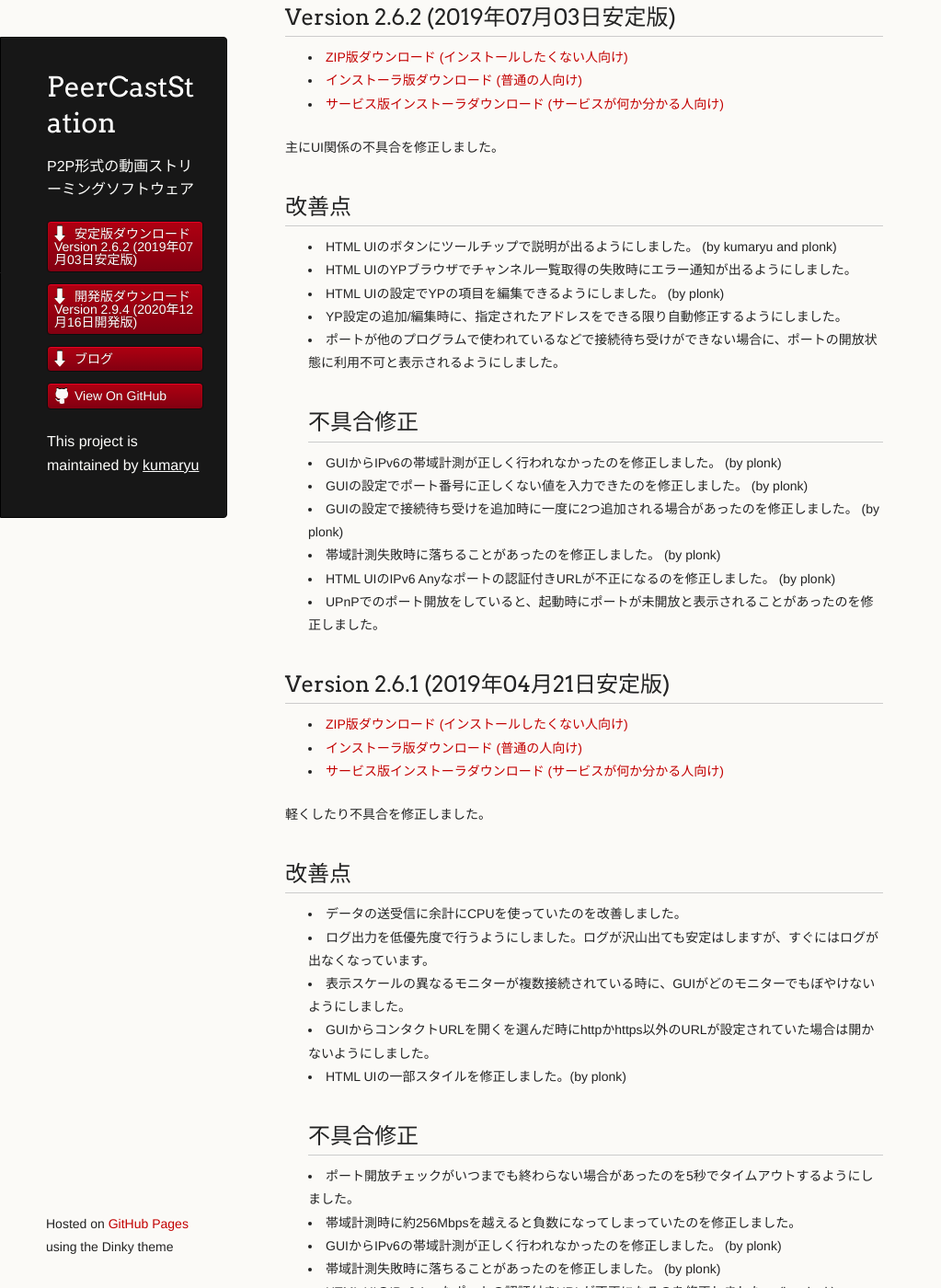
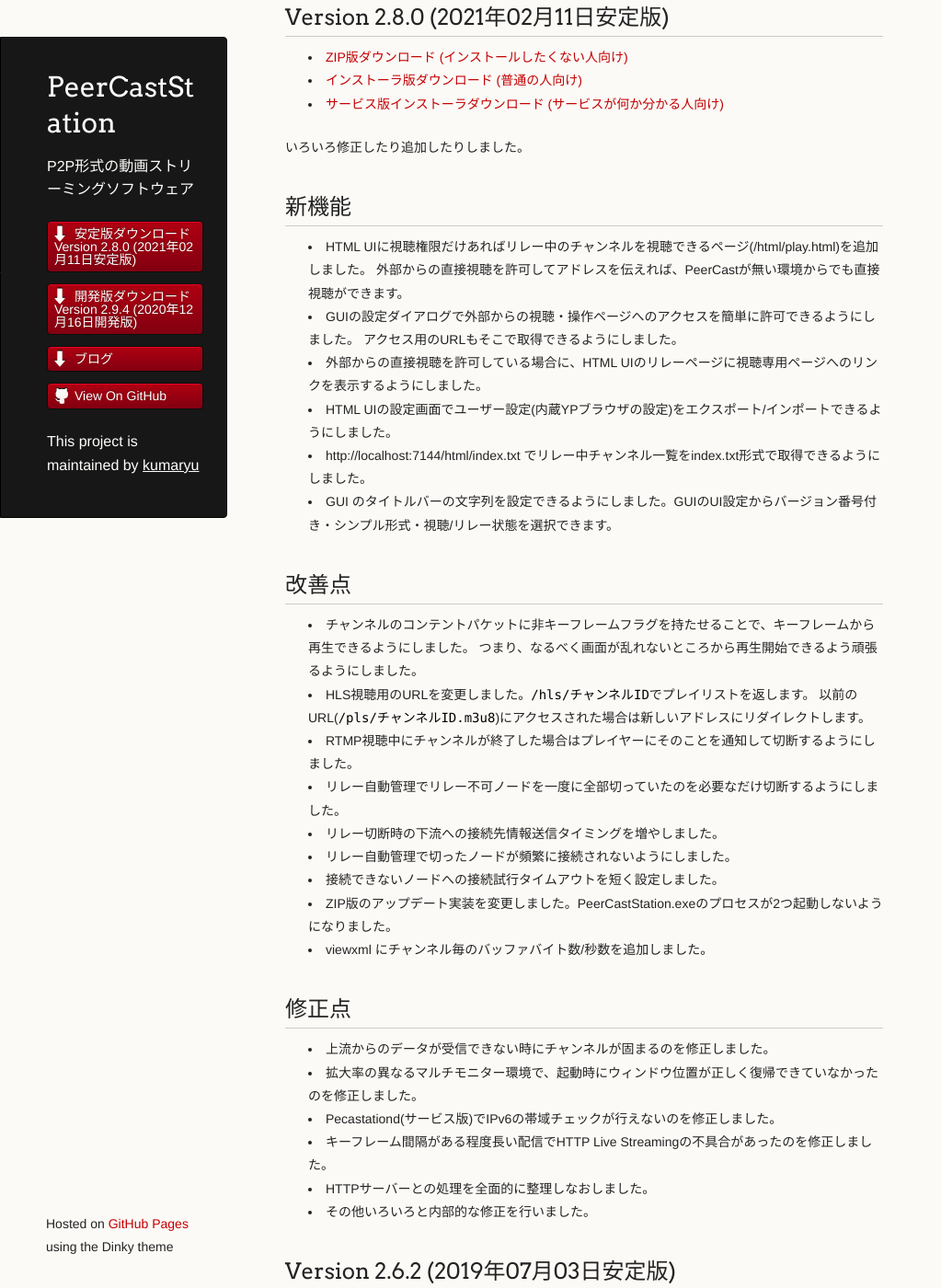
Before and after one commit to kumaryu/peercaststation, a Jekyll site: the page built from download-stable.mkd, in a window 1280 px wide and 1400 px high, scrolled down 713 px. Shown: the whole window at 92% size, without its empty margins (0-1023 px from the left). Built offline with Jekyll 4.4.1, drawn with Linux system fonts in a browser that asks for light colours.

Commit message:
Bumped version up to 2.8.0.

```diff
--- a/_data/releasenotes.yml
+++ b/_data/releasenotes.yml
@@ -1,4 +1,54 @@
 ---
+- name: Version 2.8.0 (2021年02月11日安定版)
+  version: 2.8.0
+  channel: stable
+  notes: |
+    いろいろ修正したり追加したりしました。
+
+    ## 新機能
+    * HTML UIに視聴権限だけあればリレー中のチャンネルを視聴できるページ(/html/play.html)を追加しました。
+      外部からの直接視聴を許可してアドレスを伝えれば、PeerCastが無い環境からでも直接視聴ができます。
+    * GUIの設定ダイアログで外部からの視聴・操作ページへのアクセスを簡単に許可できるようにしました。
+      アクセス用のURLもそこで取得できるようにしました。
+    * 外部からの直接視聴を許可している場合に、HTML UIのリレーページに視聴専用ページへのリンクを表示するようにしました。
+    * HTML UIの設定画面でユーザー設定(内蔵YPブラウザの設定)をエクスポート/インポートできるようにしました。
+    * http://localhost:7144/html/index.txt でリレー中チャンネル一覧をindex.txt形式で取得できるようにしました。
+    * GUI のタイトルバーの文字列を設定できるようにしました。GUIのUI設定からバージョン番号付き・シンプル形式・視聴/リレー状態を選択できます。
+
+    ## 改善点
+    * チャンネルのコンテントパケットに非キーフレームフラグを持たせることで、キーフレームから再生できるようにしました。
+      つまり、なるべく画面が乱れないところから再生開始できるよう頑張るようにしました。
+    * HLS視聴用のURLを変更しました。`/hls/チャンネルID`でプレイリストを返します。
+      以前のURL(`/pls/チャンネルID.m3u8`)にアクセスされた場合は新しいアドレスにリダイレクトします。
+    * RTMP視聴中にチャンネルが終了した場合はプレイヤーにそのことを通知して切断するようにしました。
+    * リレー自動管理でリレー不可ノードを一度に全部切っていたのを必要なだけ切断するようにしました。
+    * リレー切断時の下流への接続先情報送信タイミングを増やしました。
+    * リレー自動管理で切ったノードが頻繁に接続されないようにしました。
+    * 接続できないノードへの接続試行タイムアウトを短く設定しました。
+    * ZIP版のアップデート実装を変更しました。PeerCastStation.exeのプロセスが2つ起動しないようになりました。
+    * viewxml にチャンネル毎のバッファバイト数/秒数を追加しました。
+
+    ## 修正点
+    * 上流からのデータが受信できない時にチャンネルが固まるのを修正しました。
+    * 拡大率の異なるマルチモニター環境で、起動時にウィンドウ位置が正しく復帰できていなかったのを修正しました。
+    * Pecastationd(サービス版)でIPv6の帯域チェックが行えないのを修正しました。
+    * キーフレーム間隔がある程度長い配信でHTTP Live Streamingの不具合があったのを修正しました。
+    * HTTPサーバーとの処理を全面的に整理しなおしました。
+    * その他いろいろと内部的な修正を行いました。
+
+  date: 2021-02-11T00:00:00+09:00
+  url: http://www.pecastation.org/files/PeerCastStation-2.8.0.zip
+  enclosures:
+  - type: archive
+    url: http://www.pecastation.org/files/PeerCastStation-2.8.0.zip
+    length: 1961997
+  - type: installer
+    url: http://www.pecastation.org/files/PeerCastStation-2.8.0.exe
+    length: 2480806
+  - type: serviceinstaller
+    url: http://www.pecastation.org/files/PecaStationd-2.8.0.msi
+    length: 2151600
+
 - name: Version 2.9.4 (2020年12月16日開発版)
   version: 2.9.4
   channel: dev
```
